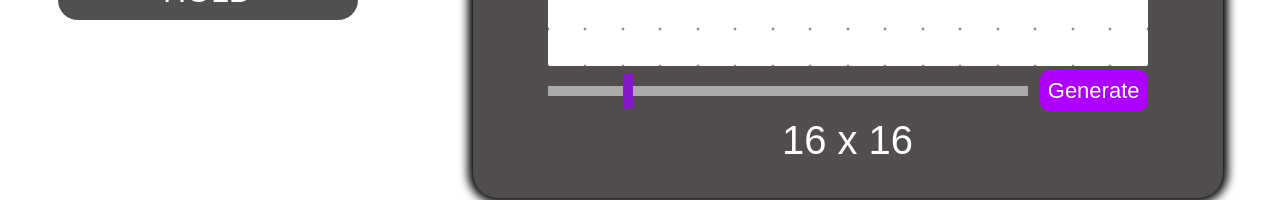
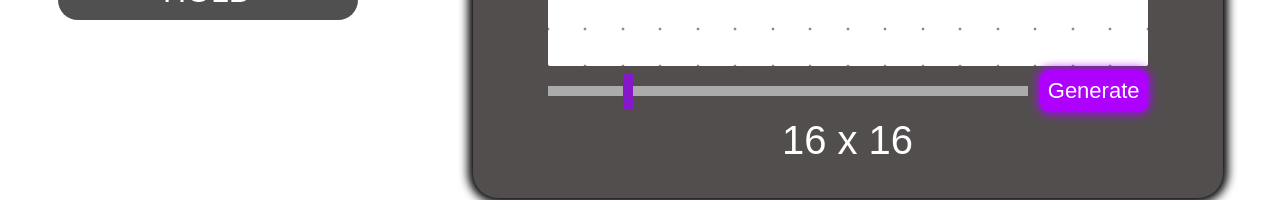
Before and after one commit to Chiwiee/etch-a-sketch_4th, a plain HTML site: page index.html in a window 1280 px wide. Shown: the part 677-877 px from the top of the page. Drawn offline with Linux system fonts and the light colour scheme; a web font is replaced by a local one.

Commit message:
Add boxshadow in generate button

```diff
--- a/style.css
+++ b/style.css
@@ -105,6 +105,7 @@ body {
   border-radius: 10px;
   color: #ffff;
   background-color: rgb(174, 0, 255);
+  box-shadow: 0px 0px 10px 2px rgb(174, 0, 255);
 }
 #favcolor {
   height: 18px;
```
